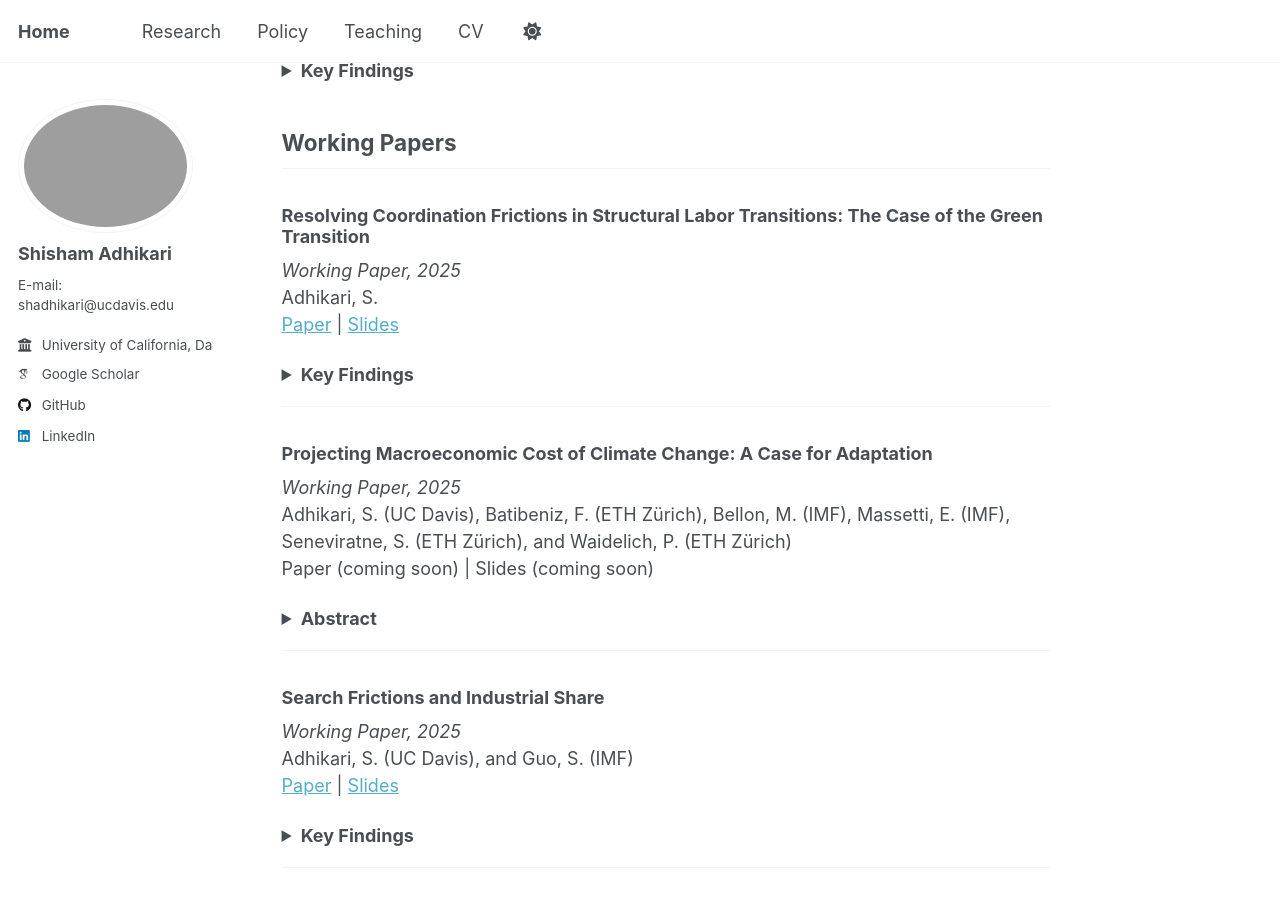
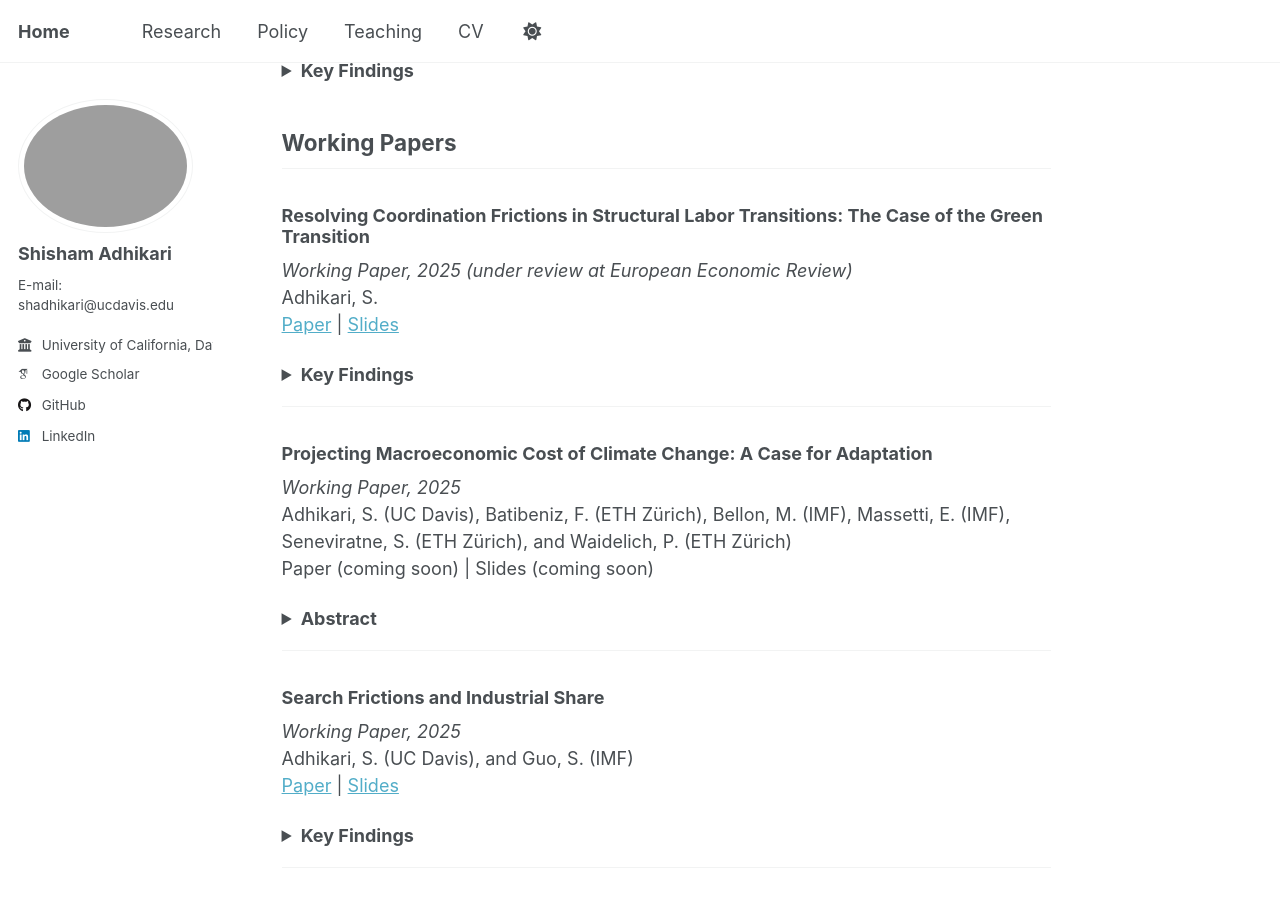
Before and after one commit to adhikars11/shadhikari, a Jekyll site: the page built from _pages/research.md, in a window 1280 px wide and 900 px high, scrolled down 311 px. Built offline with Jekyll 4.4.1, drawn with Linux system fonts in a browser that asks for light colours; some web fonts are replaced.

Commit message:
Update research.md

```diff
--- a/_pages/research.md
+++ b/_pages/research.md
@@ -23,7 +23,7 @@ Adhikari, S., Geromichalos, A., Gursoy, A., & Kospentaris, I.
 ## Working Papers
 
 ### Resolving Coordination Frictions in Structural Labor Transitions: The Case of the Green Transition
-*Working Paper, 2025*<br>
+*Working Paper, 2025 (under review at European Economic Review)*<br>
 Adhikari, S.
 [Paper](https://adhikars11.github.io/shadhikari/files/dmp_green_paper.pdf) | [Slides](https://adhikars11.github.io/shadhikari/files/dmp_green_slides.pdf)
 <details><summary><strong>Key Findings</strong></summary>
```
